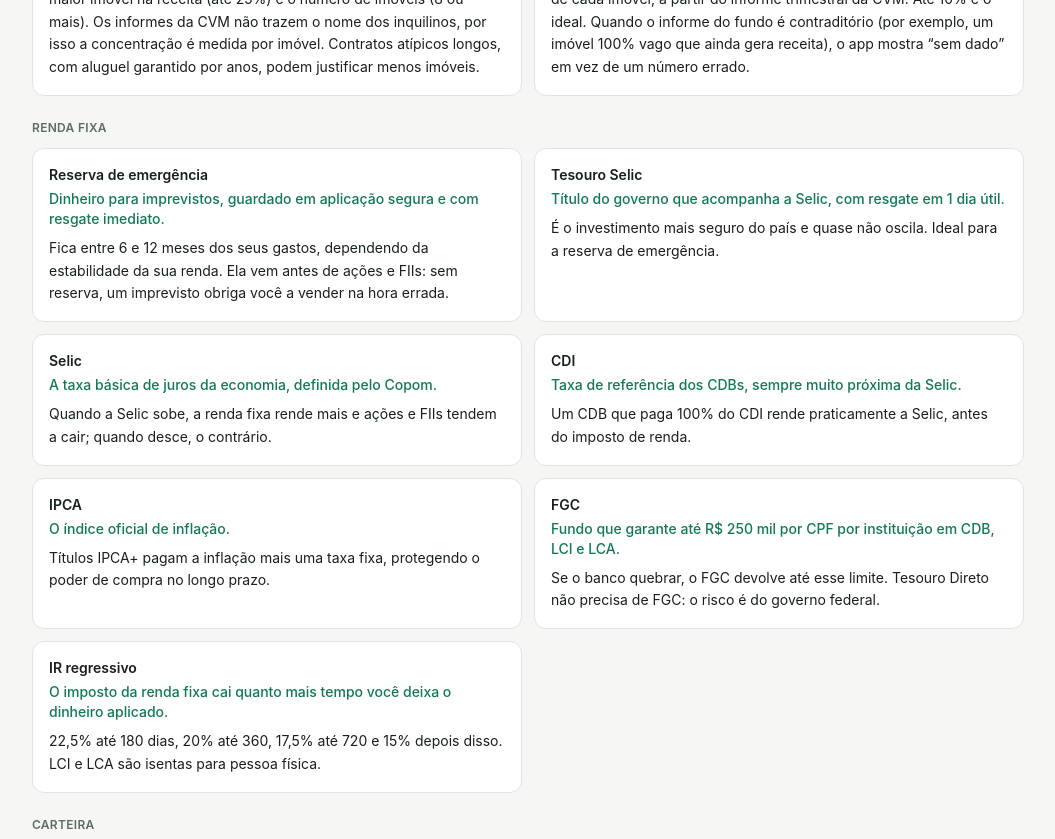
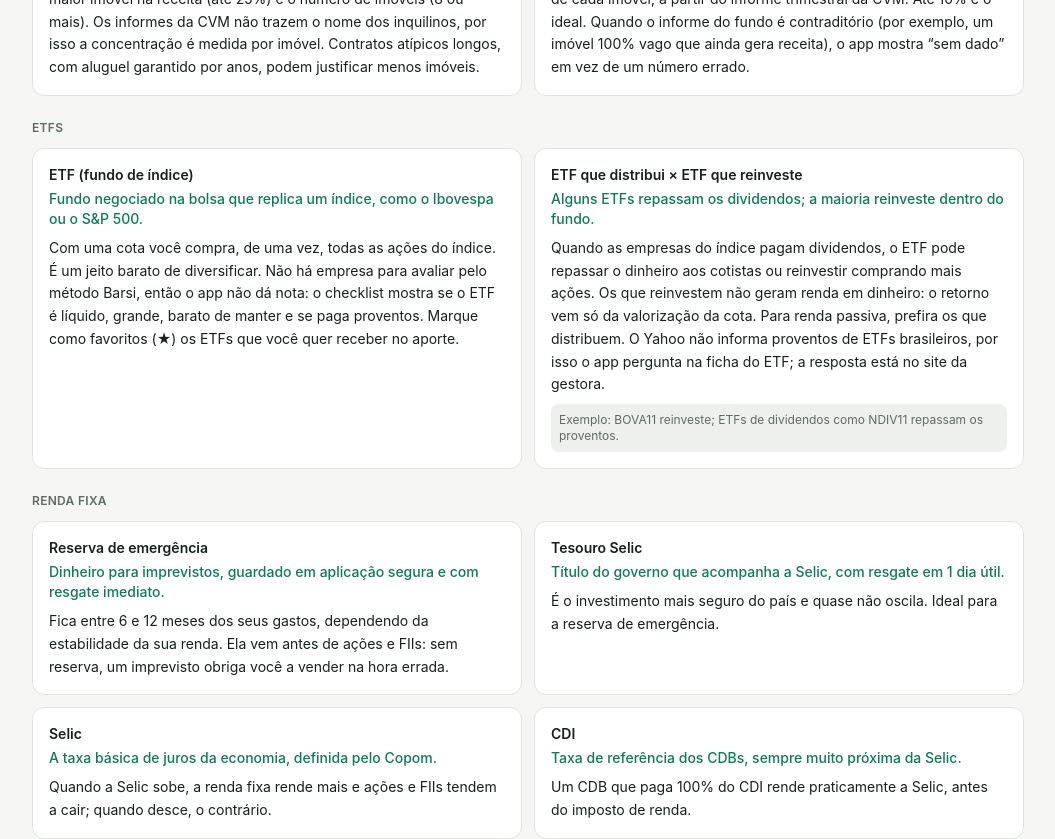
Before and after one commit to Dev-Etto/carteira-dividendos, a Next.js app in the folder frontend/: page /aprender in a window 1280 px wide. Shown: the part 4780-5619 px from the top of the page, without its empty margins (224-1279 px from the left). Built offline with nearby package versions, Linux system fonts and the light colour scheme.

Commit message:
Explica ETFs e a diferença entre distribuir e reinvestir no glossário

```diff
--- a/frontend/src/app/aprender/page.tsx
+++ b/frontend/src/app/aprender/page.tsx
@@ -5,7 +5,7 @@ import { useMemo, useState } from "react";
 import { Card, inputCls, PageHeader } from "@/components/ui";
 import { GLOSSARIO, TRILHA_INICIO } from "@/content/glossario";
 
-const CATEGORIAS = ["básico", "ações", "setores", "fiis", "renda fixa", "carteira"] as const;
+const CATEGORIAS = ["básico", "ações", "setores", "fiis", "etfs", "renda fixa", "carteira"] as const;
 
 export default function Aprender() {
   const [q, setQ] = useState("");
--- a/frontend/src/content/glossario.ts
+++ b/frontend/src/content/glossario.ts
@@ -4,7 +4,7 @@ export type Termo = {
   curto: string;
   explicacao: string;
   exemplo?: string;
-  categoria: "básico" | "ações" | "fiis" | "renda fixa" | "carteira" | "setores";
+  categoria: "básico" | "ações" | "fiis" | "etfs" | "renda fixa" | "carteira" | "setores";
 };
 
 export const GLOSSARIO: Termo[] = [
@@ -400,6 +400,23 @@ export const GLOSSARIO: Termo[] = [
       "Área vaga não gera aluguel e ainda custa condomínio e IPTU ao fundo. O app calcula a vacância física média, ponderada pela área de cada imóvel, a partir do informe trimestral da CVM. Até 10% é o ideal. Quando o informe do fundo é contraditório (por exemplo, um imóvel 100% vago que ainda gera receita), o app mostra “sem dado” em vez de um número errado.",
     categoria: "fiis",
   },
+  {
+    slug: "etf",
+    termo: "ETF (fundo de índice)",
+    curto: "Fundo negociado na bolsa que replica um índice, como o Ibovespa ou o S&P 500.",
+    explicacao:
+      "Com uma cota você compra, de uma vez, todas as ações do índice. É um jeito barato de diversificar. Não há empresa para avaliar pelo método Barsi, então o app não dá nota: o checklist mostra se o ETF é líquido, grande, barato de manter e se paga proventos. Marque como favoritos (★) os ETFs que você quer receber no aporte.",
+    categoria: "etfs",
+  },
+  {
+    slug: "etf-distribui",
+    termo: "ETF que distribui × ETF que reinveste",
+    curto: "Alguns ETFs repassam os dividendos; a maioria reinveste dentro do fundo.",
+    explicacao:
+      "Quando as empresas do índice pagam dividendos, o ETF pode repassar o dinheiro aos cotistas ou reinvestir comprando mais ações. Os que reinvestem não geram renda em dinheiro: o retorno vem só da valorização da cota. Para renda passiva, prefira os que distribuem. O Yahoo não informa proventos de ETFs brasileiros, por isso o app pergunta na ficha do ETF; a resposta está no site da gestora.",
+    exemplo: "BOVA11 reinveste; ETFs de dividendos como NDIV11 repassam os proventos.",
+    categoria: "etfs",
+  },
 ];
 
 export const GLOSSARIO_POR_SLUG: Record<string, Termo> = Object.fromEntries(GLOSSARIO.map((t) => [t.slug, t]));
```
